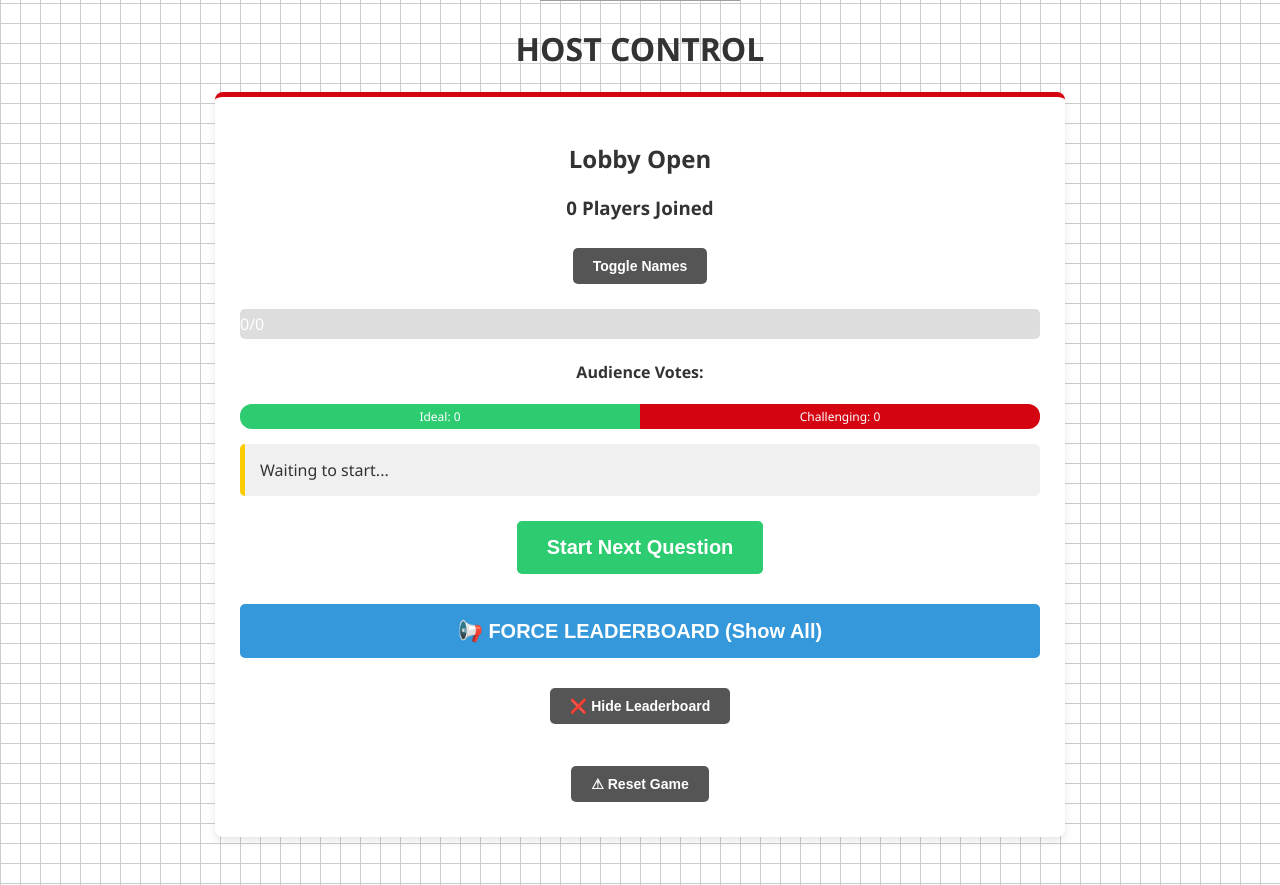
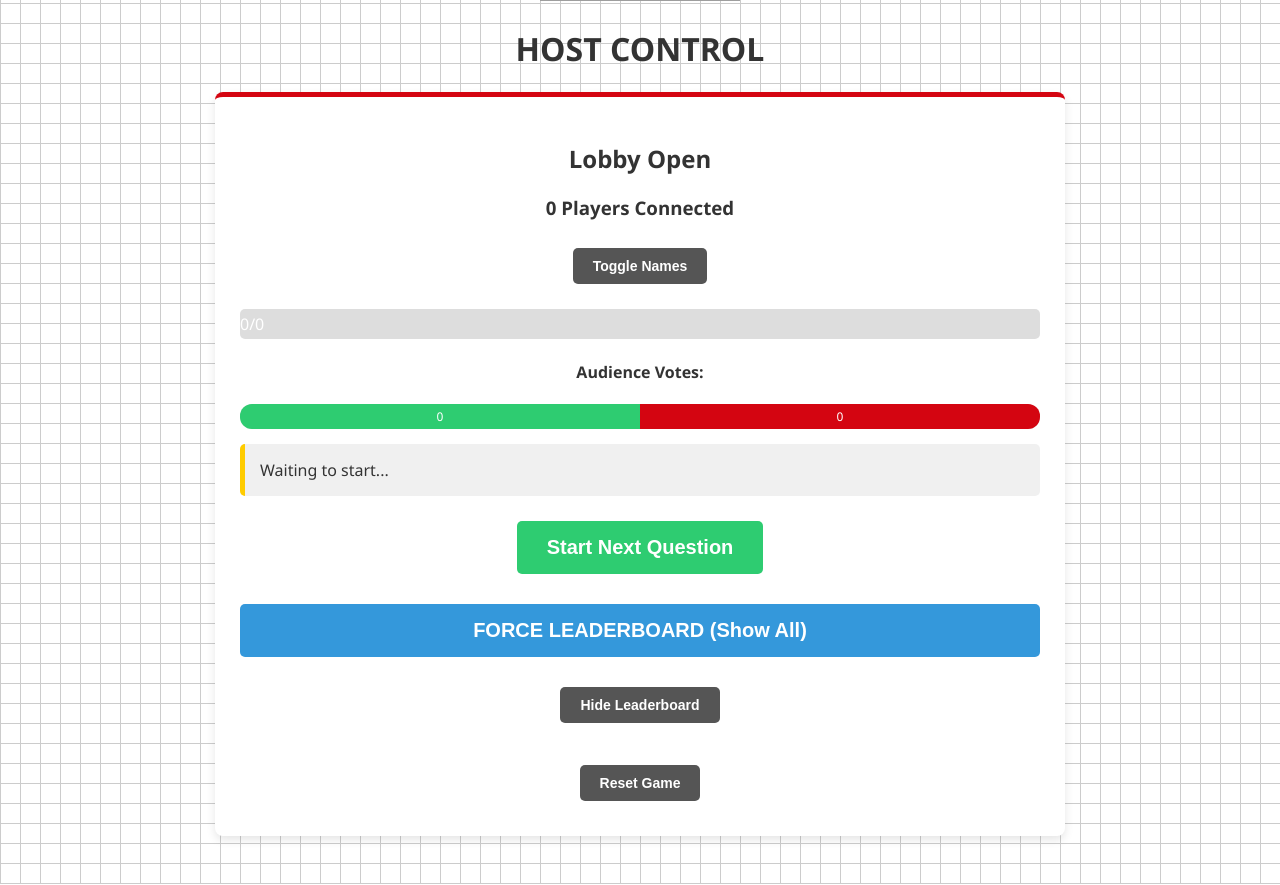
Before and after one commit to relhache/automation-game, a Flask app: page /host in a window 1280 px wide. Shown: the part 177-1062 px from the top of the page. Run offline with Flask 3, Linux system fonts and the light colour scheme; some libraries are stand-ins or nearby versions; grey boxes are pictures that could not be loaded.

Commit message:
Update host.html

```diff
--- a/templates/host.html
+++ b/templates/host.html
@@ -10,21 +10,17 @@
             background-size: 20px 20px;
         }
         .card { background: white; padding: 25px; margin: 20px auto; max-width: 800px; border-top: 5px solid #D40511; border-radius: 8px; box-shadow: 0 4px 10px rgba(0,0,0,0.1); }
-
         button { padding: 15px 30px; font-size: 20px; margin: 10px; cursor: pointer; border: none; color: white; border-radius: 5px; font-weight: bold; }
         .btn-green { background: #2ecc71; }
         .btn-blue { background: #3498db; width: 100%; display: block; margin: 20px 0; }
         .btn-grey { background: #555; font-size: 14px; padding: 10px 20px; }
         .hidden { display: none !important; }
-
         #current_q_box { background: #f0f0f0; padding: 15px; border-radius: 5px; margin: 15px 0; text-align: left; border-left: 5px solid #FFCC00; }
         .ans-reveal { font-weight: bold; color: green; display: block; margin-top: 5px; font-size: 22px; }
         .exp-reveal { font-size: 18px; color: #555; font-style: italic; margin-top: 10px; display: block; }
-
         .vote-bar-container { display: flex; width: 100%; height: 25px; border-radius: 12px; overflow: hidden; margin-top: 5px; background: #ddd; }
         .vote-ideal { background: #2ecc71; color: white; font-size: 12px; line-height: 25px; transition: width 0.5s; }
         .vote-challenging { background: #D40511; color: white; font-size: 12px; line-height: 25px; transition: width 0.5s; }
-
         .modal { position: fixed; top:0; left:0; width:100%; height:100%; background: rgba(0,0,0,0.8); display:flex; justify-content:center; align-items:center; z-index: 9999;}
         .modal-content { background: white; padding: 30px; border-radius: 10px; width: 80%; max-width: 600px; text-align: center; border: 5px solid #FFCC00; }
         table { width: 100%; border-collapse: collapse; }
@@ -38,7 +34,7 @@
 
     <div class="card">
         <h2 id="status">Lobby Open</h2>
-        <h3 id="count">0 Players Joined</h3>
+        <h3 id="count">0 Players Connected</h3>
         <button class="btn-grey" onclick="toggleNames()">Toggle Names</button>
         <p id="p_names" class="hidden"></p>
 
@@ -48,8 +44,8 @@
 
         <h4>Audience Votes:</h4>
         <div class="vote-bar-container">
-            <div id="v_ideal" class="vote-ideal" style="width: 50%;">Ideal: 0</div>
-            <div id="v_challenging" class="vote-challenging" style="width: 50%;">Challenging: 0</div>
+            <div id="v_ideal" class="vote-ideal" style="width: 50%;">0</div>
+            <div id="v_challenging" class="vote-challenging" style="width: 50%;">0</div>
         </div>
 
         <div id="current_q_box">
@@ -59,18 +55,16 @@
         </div>
 
         <button id="next_btn" class="btn-green" onclick="startQ()">Start Next Question</button>
-
         <br>
-        <button class="btn-blue" onclick="showLeaderboardAll()">📢 FORCE LEADERBOARD (Show All)</button>
-        <button class="btn-grey" onclick="hideLeaderboardAll()">❌ Hide Leaderboard</button>
-
+        <button class="btn-blue" onclick="showLeaderboardAll()">FORCE LEADERBOARD (Show All)</button>
+        <button class="btn-grey" onclick="hideLeaderboardAll()">Hide Leaderboard</button>
         <br><br>
-        <button class="btn-grey" onclick="resetGame()">⚠ Reset Game</button>
+        <button class="btn-grey" onclick="resetGame()">Reset Game</button>
     </div>
 
     <div id="lb_modal" class="modal hidden">
         <div class="modal-content">
-            <h2>🏆 LEADERBOARD</h2>
+            <h2>LEADERBOARD</h2>
             <table id="lb_table"></table>
             <br>
             <button class="btn-grey" onclick="closeLb()">Close View</button>
@@ -80,18 +74,27 @@
     <script>
         var socket = io();
 
+        // Join host room so stats are host-only
+        socket.on('connect', function() {
+            socket.emit('join_host', {});
+        });
+
         socket.on('update_stats', function(data) {
-            document.getElementById('count').innerHTML = data.count + " Players Joined";
-            if(data.names) document.getElementById('p_names').innerHTML = data.names.join(", ");
-            if(data.count > 0) {
+            document.getElementById('count').innerHTML = data.count + " Players Connected";
+            if (data.names) document.getElementById('p_names').innerHTML = data.names.join(", ");
+
+            if (data.count > 0) {
                 var pct = Math.round((data.answers / data.count) * 100);
                 document.getElementById('p_bar').style.width = pct + "%";
                 document.getElementById('p_bar').innerHTML = data.answers + "/" + data.count;
+            } else {
+                document.getElementById('p_bar').style.width = "0%";
+                document.getElementById('p_bar').innerHTML = "0/0";
             }
 
-            if(data.votes) {
+            if (data.votes) {
                 var total = data.votes.ideal + data.votes.challenging;
-                if(total > 0) {
+                if (total > 0) {
                     var iPct = (data.votes.ideal / total) * 100;
                     var cPct = (data.votes.challenging / total) * 100;
                     document.getElementById('v_ideal').style.width = iPct + "%";
@@ -131,7 +134,6 @@
 
         socket.on('host_round_end', function(data) {
             document.getElementById('status').innerHTML = "Round Finished.";
-
             var btn = document.getElementById('next_btn');
             btn.disabled = false;
             btn.style.background = "#2ecc71";
@@ -161,7 +163,7 @@
 
         socket.on('reset_confirm', function() {
             document.getElementById('status').innerHTML = "Game Reset.";
-            document.getElementById('p_names').innerHTML = ""; // Clear names visually
+            document.getElementById('p_names').innerHTML = "";
             document.getElementById('p_bar').style.width = "0%";
             document.getElementById('p_bar').innerHTML = "0/0";
         });
```
